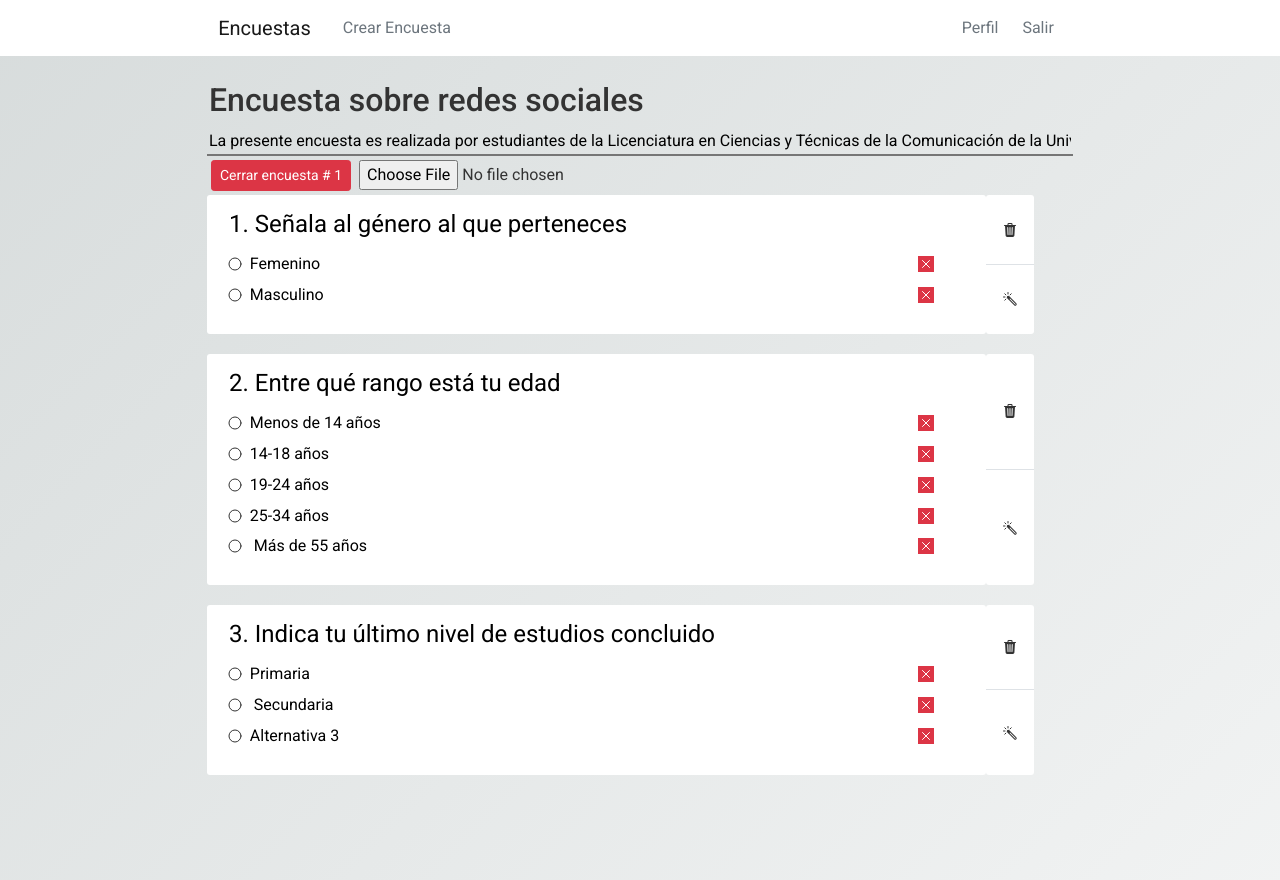
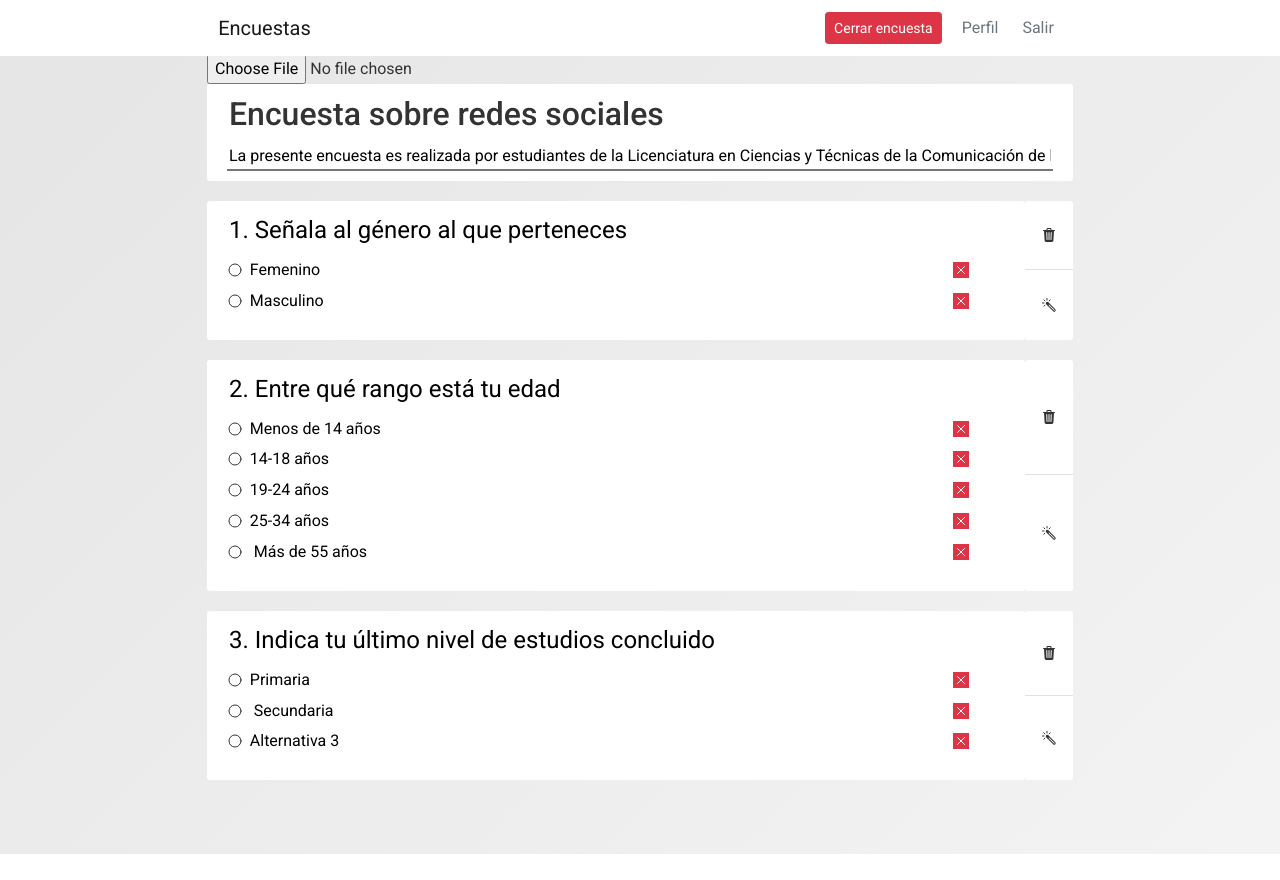
Before and after one commit to rainclaudio/Survey-Platform, a Flask app: page /editar_encuesta/1 in a window 1280 px wide. After the commit the page ends 854 px from the top, so only its background shows below. Run offline with Flask 2, Linux system fonts and the light colour scheme; a user stored in the database is signed in; data comes from the database, SQL or seed files in the repository; both versions use the stored data as it was after the commit; some libraries are stand-ins or nearby versions.

Commit message:
alto commit

```diff
--- a/encuestas/static/main.css
+++ b/encuestas/static/main.css
@@ -3,7 +3,7 @@ body {
   font-weight: 400;
   background: #fafafa;
   color: #333;
-  margin-top: 5rem;
+  margin-top: 3.4rem;
   box-sizing: border-box;
 }
 html {
@@ -126,6 +126,9 @@ GAPS
 .w-85 {
   width: 90%;
 }
+.w-100 {
+  width: 100%;
+}
 .title-encuesta {
   outline: none;
   border-bottom: 0;
@@ -178,9 +181,9 @@ body {
 }
 
 body {
-  background: linear-gradient(-45deg, #ffffff, #cdd3d3, #ffffff);
+  background: linear-gradient(-45deg, #ffffff, #e4e4e4, #ffffff);
   background-size: 400% 400%;
-  animation: gradient 15s ease infinite;
+  animation: gradient 15s ease;
 }
 
 @keyframes gradient {
@@ -322,21 +325,26 @@ body {
 /*
 BUTTONS
 */
-
+.brand-color {
+  background-color: #006fff;
+}
+.answer-button-size {
+  width: 10rem;
+  height: 2rem;
+}
 .primary-button {
   border: none;
-  background-color: #006fff;
   color: white;
-  width: 10rem;
-  height: 2rem;
+
   font-size: 1rem;
   border-radius: 3px;
 }
+
 .primary-button:hover {
   color: white;
 }
 .home-width {
-  min-width: 65rem !important;
+  /* min-width: 65rem !important; */
 }
 
 #canvasContainer {
--- a/encuestas/templates/editar_encuesta.html
+++ b/encuestas/templates/editar_encuesta.html
@@ -3,12 +3,8 @@
   defer
   src="{{url_for('static', filename='javascript/editar_encuesta.js')}}"
 ></script>
-{%endblock scripts%} {% block content %}
-<!-- Título -->
-<input id="encuesta_{{encuesta.id}}" type="text" class="title-encuesta w-100 border-left-0 border-right-0 border-top-0 bg-transparent outline-none h2" value = '{{encuesta.title}}'/>
-   <!--Descripción  -->
-<input id="encuesta_descr_{{encuesta.id}}" type="text" class="description-encuesta w-100 border-left-0 border-right-0 border-top-0 bg-transparent outline-none" value = '{{encuesta.description}}'/>
-
+{%endblock scripts%}
+{%block change_button%}
 {%if encuesta.estado == "publicada"%}
 <button
   type="button"
@@ -16,7 +12,7 @@
   data-toggle="modal"
   data-target="#deleteModal"
 >
-  Cerrar encuesta # {{ encuesta.id }}
+  Cerrar encuesta
 </button>
 {%endif%}
 {%if encuesta.estado == "creada"%}
@@ -27,17 +23,29 @@
   <input
     class="btn btn-success"
     type="submit"
-    value="Publicar encuesta # {{ encuesta.id }}"
+    value="Publicar encuesta"
   />
 </form>
 {%endif%}
+{%endblock change_button%}
 
-
+{% block content %}
 <input type="file"
        id="image_of_encuesta_{{encuesta.id}}"
        class="image_of_encuesta"
        name="static_file"
        accept="image/png, image/jpg">
+
+<!-- Título -->
+<div class="content-section w-100">
+<input id="encuesta_{{encuesta.id}}" type="text" class="title-encuesta w-100 border-left-0 border-right-0 border-top-0 bg-transparent outline-none h2" value = '{{encuesta.title}}'/>
+   <!--Descripción  -->
+<input id="encuesta_descr_{{encuesta.id}}" type="text" class="description-encuesta w-100 border-left-0 border-right-0 border-top-0 bg-transparent outline-none" value = '{{encuesta.description}}'/>
+</div>
+
+
+
+
 
 
 <!-- TEST JAVASCRIPT AND FLASK -->
@@ -46,7 +54,7 @@
 {%for pregunta in preguntas%}
 <div class="d-flex" id="container_of_{{pregunta.id}}">
 
-  <div class="content-section w-85">
+  <div class="content-section w-100">
   <fieldset class="form-group mb-2">
     <input id="pregunta_{{pregunta.id}}" type="text" class="pregunta-encuesta w-100 border-left-0 border-right-0 border-top-0 bg-transparent outline-none" value = '{{pregunta.title}}'/>
   </fieldset>
--- a/encuestas/templates/home.html
+++ b/encuestas/templates/home.html
@@ -68,7 +68,7 @@ content %}
         </div>
 
         <a
-          class="mt-auto btn primary-button"
+          class="mt-auto btn primary-button brand-color answer-button-size"
           href="{{ url_for('encuesta', encuesta_id=encuesta.id) }}"
         >
           Contestar
--- a/encuestas/templates/layout.html
+++ b/encuestas/templates/layout.html
@@ -10,11 +10,14 @@
 
     <link rel="stylesheet" type="text/css" href="{{ url_for('static', filename='main.css') }}">
 
+    <link rel="icon" href="static/survey-svgrepo-com.svg" />
     {% if title %}
-        <title>Encuestas - {{ title }}</title>
+        <title>{{ title }}</title>
     {% else %}
+    <link rel="icon" href="static/survey-svgrepo-com.svg" />
         <title>Encuestas</title>
     {% endif %}
+
     <!-- <link rel="manifest" href="manifest.webmanifest" /> -->
     <link rel="preconnect" href="https://fonts.gstatic.com" />
     <link
@@ -34,12 +37,21 @@
           <div class="collapse navbar-collapse" id="navbarToggle">
             <div class="navbar-nav mr-auto">
 
-              {% if current_user.is_authenticated and current_user.tipo =='1' %}
-              <a class="nav-item text-secondary nav-link" href="{{ url_for('crear_encuesta')}}">Crear Encuesta</a>
-              {% endif %}
+
             </div>
             <!-- Navbar Right Side -->
             <div class="navbar-nav">
+              {%block change_button%}
+              {% if current_user.is_authenticated and current_user.tipo =='1' %}
+              <a class="nav-item text-white nav-link btn primary-button brand-color d-flex align-items-center gap-3" href="{{ url_for('crear_encuesta')}}">
+                <ion-icon class = "aligm-middle"name="add-outline"></ion-icon>
+                <span>
+                  Crear Encuesta
+                </span>
+              </a>
+              {% endif %}
+              {%endblock%}
+
               {% if current_user.is_authenticated %}
               <a class="nav-item text-secondary nav-link  btn-link px-3 me-2" href="{{ url_for('profile') }}">Perfil</a>
 
--- a/encuestas/templates/profile_encuestador.html
+++ b/encuestas/templates/profile_encuestador.html
@@ -15,7 +15,7 @@
 <script src="//maxcdn.bootstrapcdn.com/bootstrap/4.1.1/js/bootstrap.min.js"></script>
 
 
-<div class="container emp-profile">
+<div class="container emp-profile border">
     {% with messages = get_flashed_messages(with_categories=true) %}
     {% if messages %}
       {% for category, message in messages %}
--- a/encuestas/templates/responder_encuesta.html
+++ b/encuestas/templates/responder_encuesta.html
@@ -21,12 +21,13 @@
             {%for item in items%}
             {%if pregunta.id == item.pregunta_id%}
             <li style = "list-style-type: none;">
-            <input type="radio" name='{{pregunta.id}}' value = "{{item.id}}">
+              <input type="radio" value = "{{item.id}}">
                 {{item.description}}
-            </input<br>
+              </input>
             </li>
             {%endif%}
             {%endfor%}
+
         </ul>
       {%endfor%}
       {{ respuesta_form.submit(class="btn btn-outline-info") }}
```
Also changed, not shown: encuestas/site.db, encuestas/static/survey-svgrepo-com.svg (added), encuestas/static/survey_pics/46fc849745f85125.jpg (added), encuestas/static/survey_pics/5a0b8b0f97a70568.jpg (added), encuestas/static/survey_pics/86982a951a70d1c4.jpg (added), 3 other files. Lines whose indentation alone changed are shown as unchanged.
